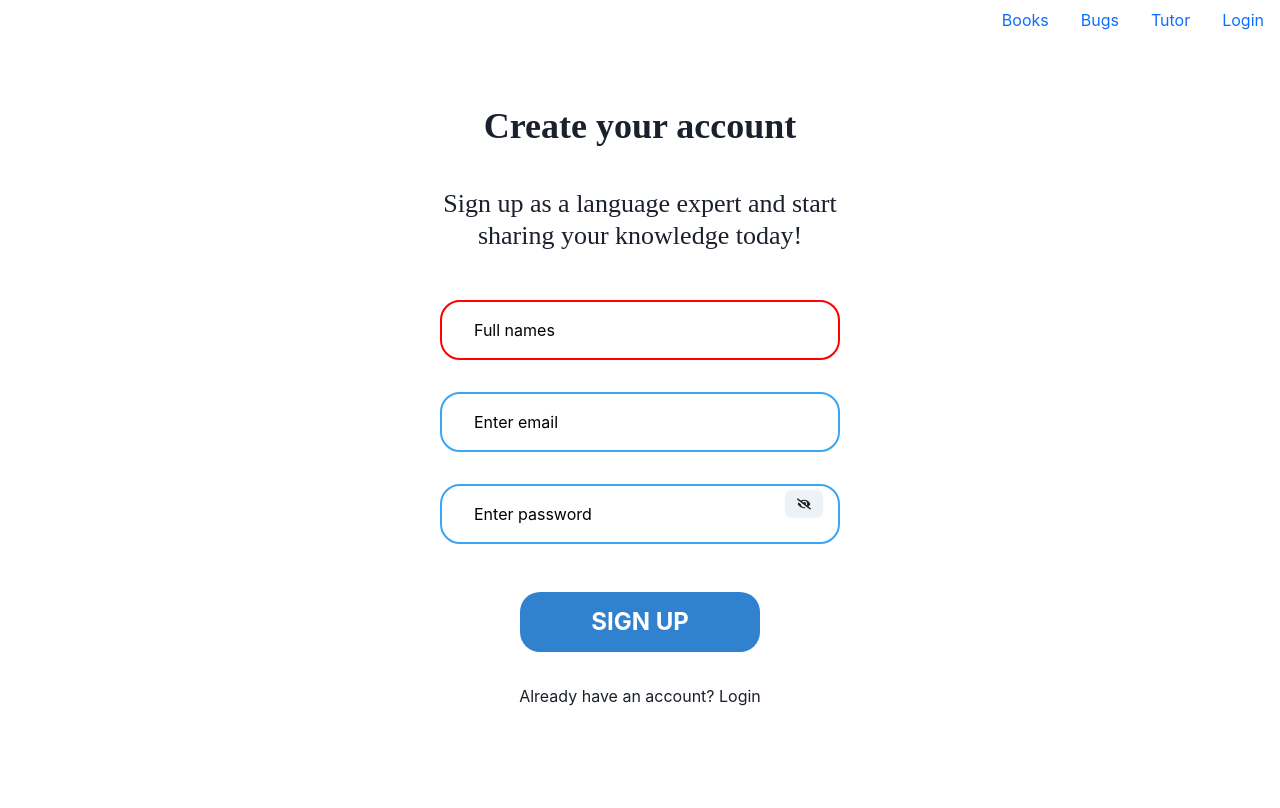
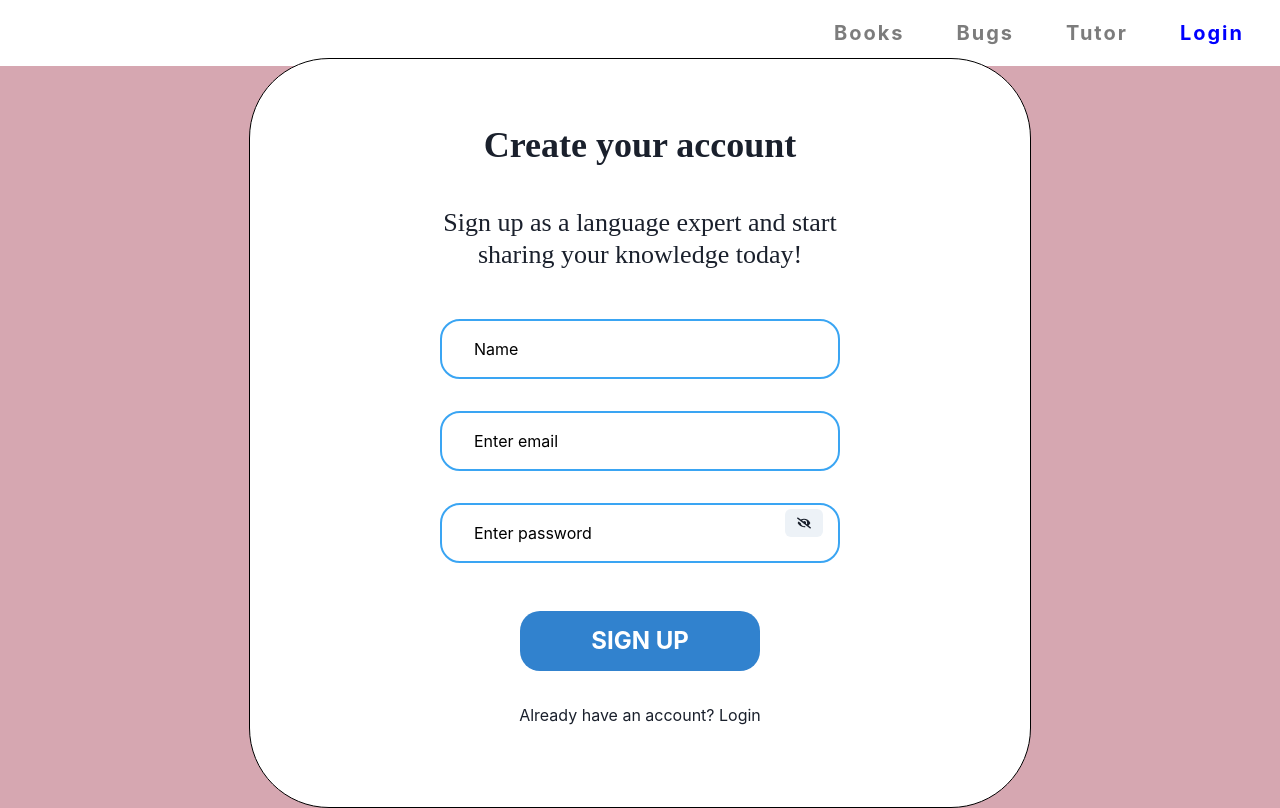
Before and after one commit to AnnetteOdingo/pamoja, a React (Create React App) app: page /signup in a window 1280 px wide. Built offline with nearby package versions, Linux system fonts and the light colour scheme.

Commit message:
add styling for books page

```diff
--- a/src/App.css
+++ b/src/App.css
@@ -1,38 +1,44 @@
 /* .App {
   text-align: center;
 } */
-
-.App-logo {
-  height: 40vmin;
-  pointer-events: none;
+body{
+  background: #d6a7b1 !important;
 }
 
-@media (prefers-reduced-motion: no-preference) {
-  .App-logo {
-    animation: App-logo-spin infinite 20s linear;
-  }
+header {
+  background: #fff;
+  padding: 10px;
+  margin: 0;
+  display: flex;
+  justify-content: flex-end;
 }
 
-.App-header {
-  background-color: #282c34;
-  min-height: 100vh;
+
+header ul {
   display: flex;
-  flex-direction: column;
-  align-items: center;
-  justify-content: center;
-  font-size: calc(10px + 2vmin);
-  color: white;
+  justify-content: space-around;
+  width: 800px;
+  background-color: #fff;
 }
 
-.App-link {
-  color: #61dafb;
+header ul li  {
+  font-weight: bold;
+  margin: 0 10px;
+  color: #7c7c7c;
+  font-size: 20px;
+  letter-spacing: 2px;
+  text-decoration: none;
+  background-color: #fff;
 }
-
-@keyframes App-logo-spin {
-  from {
-    transform: rotate(0deg);
-  }
-  to {
-    transform: rotate(360deg);
-  }
+header ul li span, header ul li a{
+  background-color: #fff;
+  color: #7c7c7c;
 }
+header ul li span, header ul li a .active{
+  background-color: #fff;
+  color: blue;
+}
+header ul li .credits{
+  background-color: #fff;
+  color: gold;
+}
--- a/src/components/Book/index.js
+++ b/src/components/Book/index.js
@@ -7,6 +7,7 @@ import {
   Button,
   Wrap,
   WrapItem,
+  Badge,
 } from "@chakra-ui/react";
 import React from "react";
 import Comments from "../shared/Comments";
@@ -62,15 +63,14 @@ const commonWords = [
   "so",
   "can",
   "what",
-  ":",
-  ",",
-  ";",
+  "and—their",
 ];
 
 export default function Book() {
+  const [showComments, setShowComments] = React.useState(false);
   const getFirstWords = (str) => {
     const words = str.trim().split(/\s+/);
-    return words.slice(0, 50).join(" ");
+    return words.slice(0, 60).join(" ");
   };
   const removePunctuation = (word) => {
     const lastChar = word.slice(-1);
@@ -94,44 +94,88 @@ export default function Book() {
       description
         .split(" ")
         .filter((word) => !commonWords.includes(word.toLowerCase()))
-        .slice(0, 12)
+        .slice(0, 16)
     ),
   ];
 
   return (
-    <Box>
+    <Box
+      maxWidth={"1200px"}
+      marginY="40px"
+      border="1px solid black"
+      background="#fff"
+      padding="64px"
+      borderRadius={"60px"}
+    >
       <Flex>
+        <Box height="360px" minWidth="300px">
           <Image
-          height="360px"
-          width="300px"
+            height="100%"
+            width="100%"
+            objectFit=" contain"
             src="https://m.media-amazon.com/images/I/41mtUoTi8ZL._SX351_BO1,204,203,200_.jpg"
           />
+        </Box>
+
+        <Box paddingX={"32px"}>
           <Box>
-          <Box>
-            <Flex>
-              <Heading>Author</Heading>
-              <Heading>Location</Heading>
+            <Flex justifyContent={"space-between"} marginBottom="16px">
+              <Text fontWeight={600} fontSize="24px" alignSelf={"center"}>
+                Ikigai 1st Edition
+              </Text>
+              <Button
+                cursor={"pointer"}
+                height="80px"
+                width="80px"
+                color="#fff"
+                fontWeight={700}
+                fontSize="24px"
+                background="linear-gradient(0deg, rgba(0, 0, 0, 0.3), rgba(0, 0, 0, 0.3)), #1e88e5"
+                _hover={{
+                  background:
+                    "linear-gradient(0deg, rgba(0, 0, 0, 0.1), rgba(0, 0, 0, 0.2)), #1e88e5",
+                }}
+                padding="26px"
+                borderRadius={"50%"}
+              >
+                Get
+              </Button>
             </Flex>
-            <Flex>
-              <Text>Daudi</Text>
-              <Text>Allendale</Text>
+            <Flex justifyContent={"space-between"}>
+              <Text marginBottom={0} fontWeight={600} fontSize="18px">
+                Author
+              </Text>
+              <Text marginBottom={0} fontWeight={600} fontSize="18px">
+                Location
+              </Text>
+            </Flex>
+            <Flex justifyContent={"space-between"}>
+              <Text marginBottom={"8px"}>Daudi</Text>
+              <Text marginBottom={"8px"}>Allendale</Text>
             </Flex>
           </Box>
           <Box>
-            <Heading>Description</Heading>
-            <Text>
+            <Text marginBottom={0} fontWeight={600} fontSize="18px">
+              Description
+            </Text>
+            <Text marginBottom={"8px"}>
               {description.length === getFirstWords(description).length
                 ? description
-                : `${getFirstWords(description)}...`}
+                : `${removePunctuation(getFirstWords(description))}...`}
             </Text>
             {tags && (
               <Box>
-                <Heading>Tags</Heading>
+                <Text marginBottom={0} fontWeight={600} fontSize="18px">
+                  Tags
+                </Text>
                 <Wrap>
                   {tags.map((tag, index) => {
                     return (
-                      <WrapItem>
-                        <Text  key={index}> {removePunctuation(tag)} </Text>
+                      <WrapItem height="24px">
+                        <Text background="#D4F4DD" paddingX="18px" key={index}>
+                          {" "}
+                          {removePunctuation(tag)}{" "}
+                        </Text>
                       </WrapItem>
                     );
                   })}
@@ -142,13 +186,49 @@ export default function Book() {
         </Box>
       </Flex>
       {/* Comments */}
-      <Box>
-        <Heading>Comments</Heading>
+      {showComments ? (
+        <Box mx="16px">
+          <Text
+            mt="32px"
+            marginBottom={"16px"}
+            fontWeight={600}
+            fontSize="18px"
+          >
+            Comments
+          </Text>
           <Comments
-          comments={["Lorem ipsum dolor sit amet, consectetur adipiscing elit, sed do eiusmod tempor incididunt ut labore et dolore magna aliqua. Ut enim ad minim veniam, quis nostrud exercitation ullamco laboris nisi ut aliquip ex ea commodo consequat.","the book is new", "the book is new", "the book is new"]}
+            comments={[
+              "Lorem ipsum dolor sit amet, consectetur adipiscing elit, sed do eiusmod tempor incididunt ut labore et dolore magna aliqua. Ut enim ad minim veniam, quis nostrud exercitation ullamco laboris nisi ut aliquip ex ea commodo consequat.",
+              "the book is new",
+              "the book is new",
+              "the book is new",
+            ]}
           />
-        <Button>Add a Comment</Button>
+          <Flex justifyContent={"flex-end"} mt="8px">
+            {" "}
+            <Text
+              onClick={() => setShowComments(!showComments)}
+              color={"blue"}
+              _hover={{ textDecoration: "underline" }}
+              _active={{ textDecoration: "underline" }}
+            >
+              Close Comments
+            </Text>
+          </Flex>
         </Box>
+      ) : (
+        <Flex justifyContent={"flex-end"}>
+          {" "}
+          <Text
+            onClick={() => setShowComments(!showComments)}
+            color={"blue"}
+            _hover={{ textDecoration: "underline" }}
+            _active={{ textDecoration: "underline" }}
+          >
+            Read Comments
+          </Text>
+        </Flex>
+      )}
     </Box>
   );
 }
--- a/src/components/Navbar.js
+++ b/src/components/Navbar.js
@@ -11,6 +11,7 @@ export default function Navbar() {
     }
   };
   return (
+    <header>
       <ul className="nav justify-content-end">
         <li className="nav-item">
           <span className="nav-link">
@@ -42,9 +43,10 @@ export default function Navbar() {
         </li>
         {auth && auth.user && auth.user.credits && (
           <li className="nav-item">
-          <span className="nav-link disabled">{auth.user?.credits}coins</span>
+            <span className="nav-link disabled credits">{auth.user?.credits}coins</span>
           </li>
         )}
       </ul>
+    </header>
   );
 }
--- a/src/components/shared/Comments.js
+++ b/src/components/shared/Comments.js
@@ -1,4 +1,4 @@
-import { Avatar, Box, Text, Flex} from "@chakra-ui/react";
+import { Avatar, Box, Text, Flex, Textarea, Button } from "@chakra-ui/react";
 import React from "react";
 import { useAuth } from "../../contexts/AuthContext";
 
@@ -9,17 +9,22 @@ export default function Comments({ comments }) {
     <Box>
       {comments.map((comment, index) => {
         return (
-          <Flex>
-            <Box>
+          <Flex padding="16px" justifyContent={"flex-start"} border='1px dashed #7c7c7c' marginBottom='8px'>
+            <Box maxWidth="120px" textAlign={"center"}>
               <Avatar
                 src={`https://avatars.test.readeo.com/default-profile-${0}.png`}
               />
               <Text>Aps</Text>
             </Box>
-            <Text key={index}>{comment} </Text>
+            <Text paddingLeft={"32px"} key={index}>
+              {comment}{" "}
+            </Text>
           </Flex>
         );
       })}
+      <Textarea placeholder="Add a comment..." />
+
+      <Button mt='18px' height={'54px'} colorScheme={'blue'}>Comment</Button>
     </Box>
   );
 }
--- a/src/index.css
+++ b/src/index.css
@@ -5,6 +5,7 @@ body {
     sans-serif;
   -webkit-font-smoothing: antialiased;
   -moz-osx-font-smoothing: grayscale;
+  background: #d6a7b1;
 }
 
 code {
--- a/src/pages/Books.js
+++ b/src/pages/Books.js
@@ -3,5 +3,10 @@ import React from "react";
 import Book from "../components/Book";
 
 export default function Books() {
-  return <Box><Book/></Box>;
+  return (
+    <Box>
+      <Book />
+      <Book />
+    </Box>
+  );
 }
--- a/src/pages/Login.js
+++ b/src/pages/Login.js
@@ -6,7 +6,7 @@ import {
   Button,
   InputRightElement,
   InputGroup,
-  Spinner
+  Spinner,
 } from "@chakra-ui/react";
 import React, { useState, useRef } from "react";
 import { useNavigate, Link } from "react-router-dom";
@@ -36,7 +36,7 @@ export default function LoginPage() {
         password: passwordRef.current.value,
       })
       .then((res) => {
-        setIsLoading(true)
+        setIsLoading(true);
         if (res.data.token) {
           sessionStorage.setItem("token", res.data.token);
         }
@@ -50,10 +50,11 @@ export default function LoginPage() {
 
       emailRef.current.value = "";
       passwordRef.current.value = "";
-      setIsLoading(false)
+      setIsLoading(false);
     }, 2000);
   };
   return (
+    <Flex height='calc(100vh - 66px)' alignItems={'center'}>
       <Flex
         height={"max-content"}
         width="70%"
@@ -61,6 +62,7 @@ export default function LoginPage() {
         borderRadius="80px"
         justifyContent={"center"}
         margin="0 auto"
+        border="1px solid black"
       >
         <Flex
           py="4rem"
@@ -131,10 +133,15 @@ export default function LoginPage() {
               onClick={submit}
               _hover={{ background: "#3182CE" }}
               _active={{ background: "#3182CE" }}
-
             >
-            {isLoading ? <span> <Spinner /> LOGIN</span>: "LOGIN"}
-
+              {isLoading ? (
+                <span>
+                  {" "}
+                  <Spinner /> LOGIN
+                </span>
+              ) : (
+                "LOGIN"
+              )}
             </Button>
             <Text>
               Don't have an account? <Link to="/signup">Signup</Link>
@@ -142,5 +149,6 @@ export default function LoginPage() {
           </Box>
         </Flex>
       </Flex>
+    </Flex>
   );
 }
--- a/src/pages/Signup.js
+++ b/src/pages/Signup.js
@@ -55,6 +55,7 @@ export default function SignUpPage() {
     }, 2000);
   };
   return (
+    <Flex height="calc(100vh - 66px)" alignItems={"center"}>
       <Flex
         height={"max-content"}
         width="70%"
@@ -62,6 +63,7 @@ export default function SignUpPage() {
         borderRadius="80px"
         justifyContent={"center"}
         margin="0 auto"
+        border="1px solid black"
       >
         <Flex
           py="4rem"
@@ -94,12 +96,12 @@ export default function SignUpPage() {
           <Box>
             <Input
               type="text"
-            placeholder="Full names"
+              placeholder="Name"
               pr="4.5rem"
               height="60px"
               borderRadius={"20px"}
               background="#fff"
-            border="2px solid red"
+              border="2px solid #3AA5F3"
               paddingLeft={"2rem"}
               marginTop="2rem"
               _placeholder={{ opacity: 1, color: "#000000" }}
@@ -173,5 +175,6 @@ export default function SignUpPage() {
           </Box>
         </Flex>
       </Flex>
+    </Flex>
   );
 }
```
Lines whose indentation alone changed are shown as unchanged.
